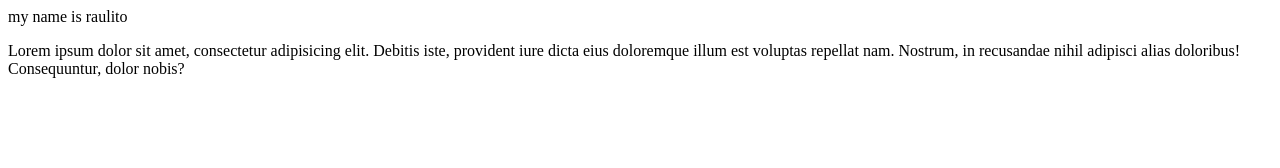
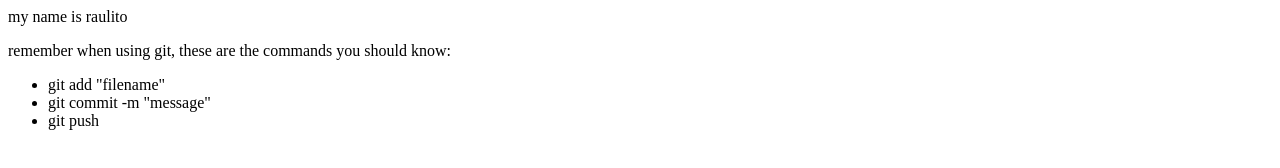
Before and after one commit to RaulB97/FES-first-github-project, a plain HTML site: page index.html in a window 1280 px wide. Drawn offline with Linux system fonts and the light colour scheme.

Commit message:
added a list of important git commands

```diff
--- a/index.html
+++ b/index.html
@@ -7,11 +7,11 @@
   </head>
   <body>
     my name is raulito
-    <p>
-      Lorem ipsum dolor sit amet, consectetur adipisicing elit. Debitis iste,
-      provident iure dicta eius doloremque illum est voluptas repellat nam.
-      Nostrum, in recusandae nihil adipisci alias doloribus! Consequuntur, dolor
-      nobis?
-    </p>
+    <p>remember when using git, these are the commands you should know:</p>
+    <ul>
+      <li>git add "filename"</li>
+      <li>git commit -m "message"</li>
+      <li>git push</li>
+    </ul>
   </body>
 </html>
```
